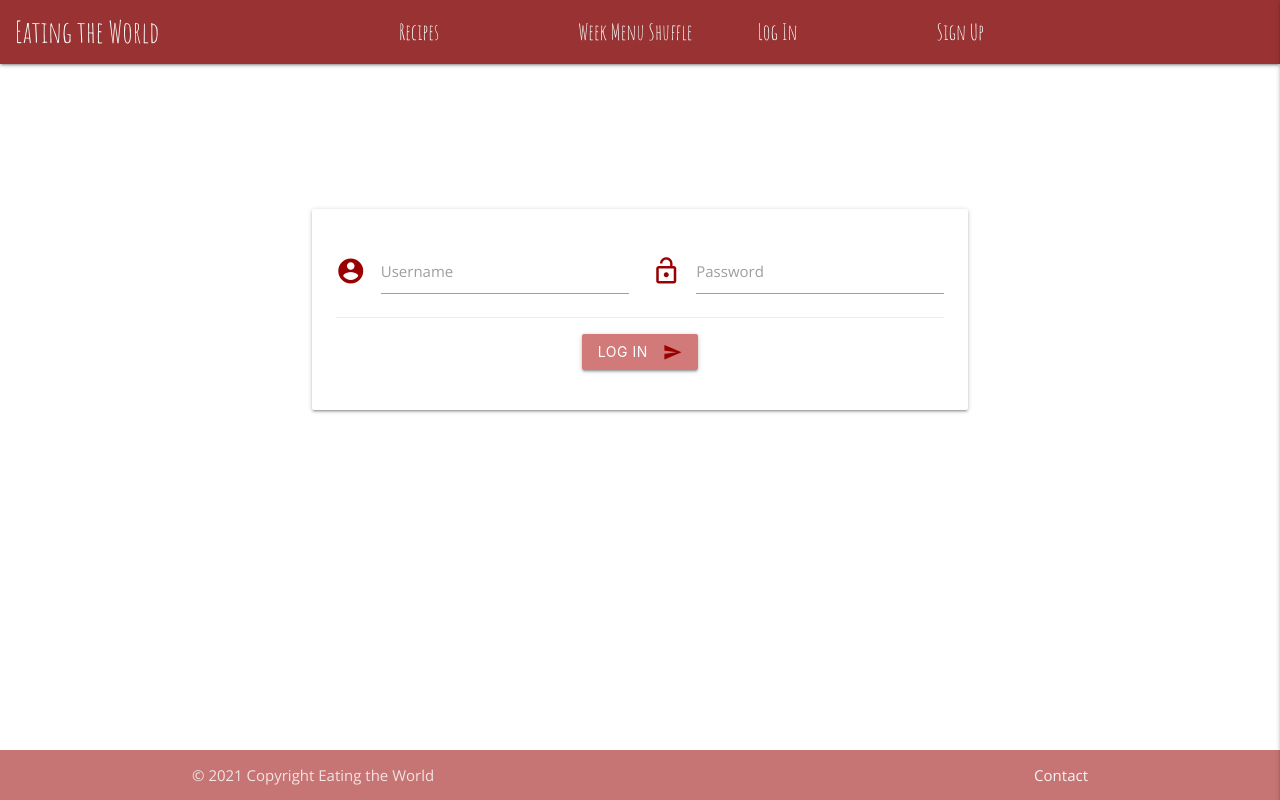
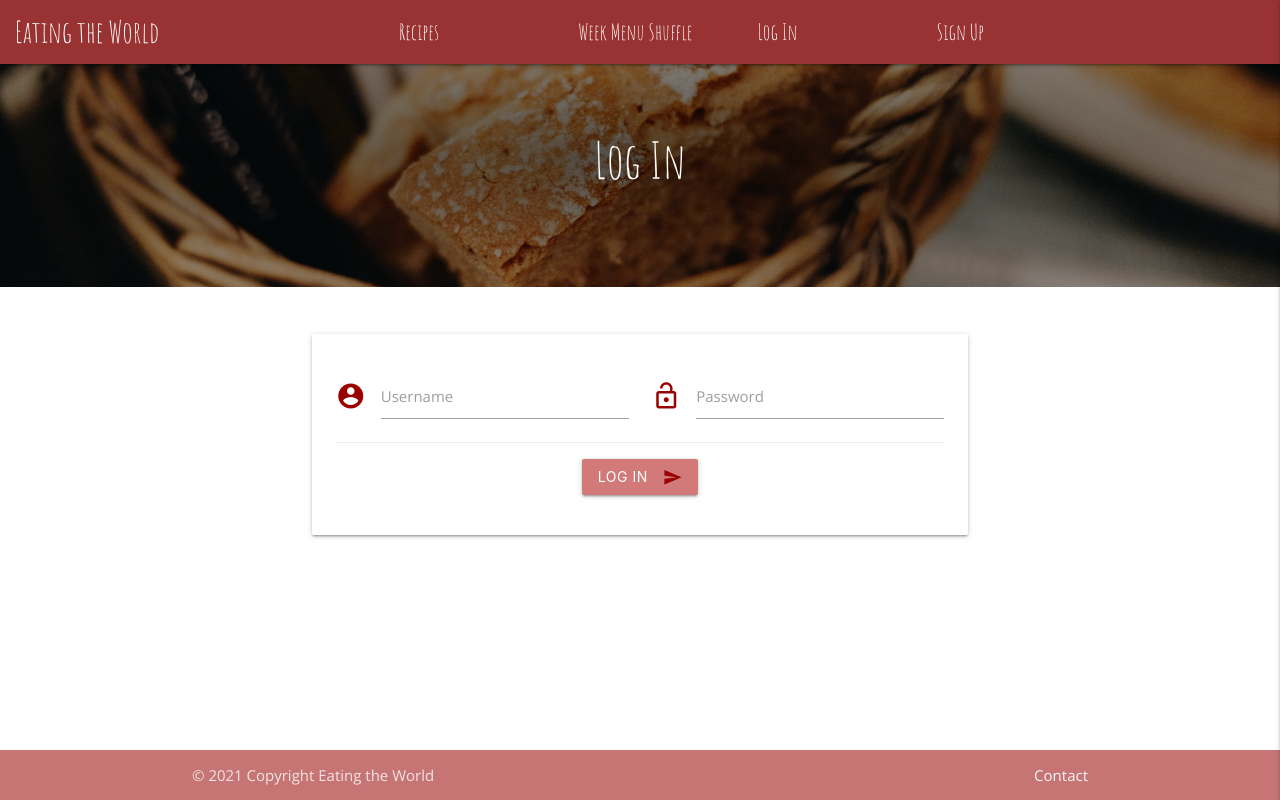
Before and after one commit to annakovesdi/milestone-project-3, a Flask app: page /log_in in a window 1280 px wide. Run offline with Flask 2, Linux system fonts and the light colour scheme; some libraries are stand-ins or nearby versions.

Commit message:
added image and styling to log-in.html

```diff
--- a/static/css/style.css
+++ b/static/css/style.css
@@ -77,6 +77,7 @@ p {
 
 .page-heading {
     padding: 100px;
+    background: radial-gradient(rgba(0,0,0,0.5), transparent);
 }
 
 
@@ -205,6 +206,12 @@ div.card-image img{
     background-color: #d27979;
 }
 
+.log-in-image {
+    background-image: linear-gradient(rgba(0, 0, 0, 0.3), rgba(0, 0, 0, 0.3)), url('../img/bread.jpg');
+    margin-bottom: 40px;
+}
+
+
 
 /*-------------------------Profile*/
 
@@ -242,7 +249,7 @@ input#country {
     height: 400px;
 }
 
-.add-recipy-image {
+.add-recipe-image {
     background-image: linear-gradient(rgba(0, 0, 0, 0.3), rgba(0, 0, 0, 0.3)), url('../img/veggie.jpg');
     margin-bottom: 60px;
 }
--- a/templates/add-recipe.html
+++ b/templates/add-recipe.html
@@ -6,7 +6,7 @@
 
 {% block content %}
 
-<div class="hero-image add-recipy-image">
+<div class="hero-image add-recipe-image">
     <div ></div>
         <h2 class="page-heading center">{{ page_title }}</h2>
     </div>
--- a/templates/log-in.html
+++ b/templates/log-in.html
@@ -2,8 +2,12 @@
 {% block content %}
 
 <!--Sign In-->
+<div class="hero-image log-in-image">
+    <div ></div>
+        <h2 class="page-heading center">{{ page_title }}</h2>
+    </div>
+<div>
 <div class="col s12 m7">
-    <h2 class="header center">{{ page_title }}</h2>
     <div class="form-card-parent">
         <div class="card horizontal form-card">
             <div class="card-stacked">
```
